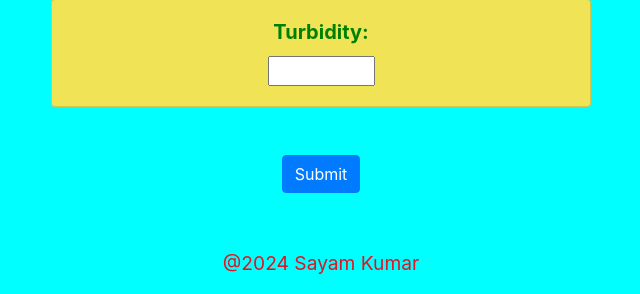
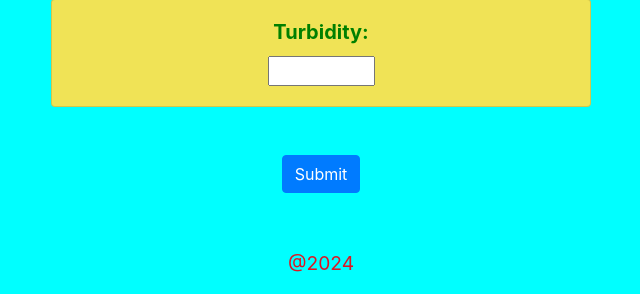
Before and after one commit to NirajVikramMore/Water-Quality-Prediction, a Flask app: page / in a window 1280 px wide. Shown: the part 659-953 px from the top of the page, without its empty margins (319-959 px from the left). Run offline with Flask 3, Linux system fonts and the light colour scheme; parts of the project's set-up code (start-up, migrations or seed data) failed here and were passed over; some libraries are stand-ins or nearby versions.

Commit message:
Update home.html

```diff
--- a/templates/home.html
+++ b/templates/home.html
@@ -168,7 +168,7 @@
         <br>
         <h3 class="predict-dec">{{ prediction_text }}</h3>
         <br>
-        <p>@{{ current_year }} Sayam Kumar</p>
+        <p>@{{ current_year }}</p>
     </div>
 
     <script src="https://code.jquery.com/jquery-3.5.1.slim.min.js"
```
